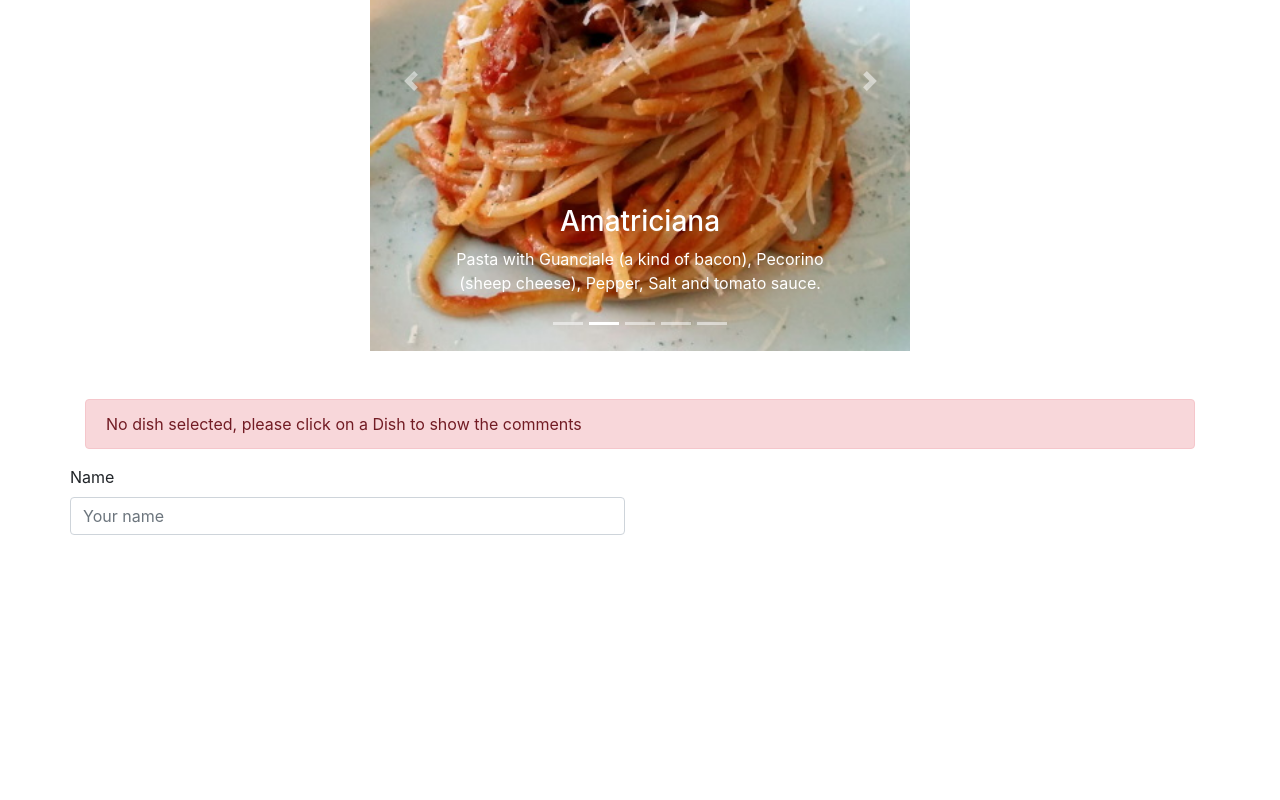
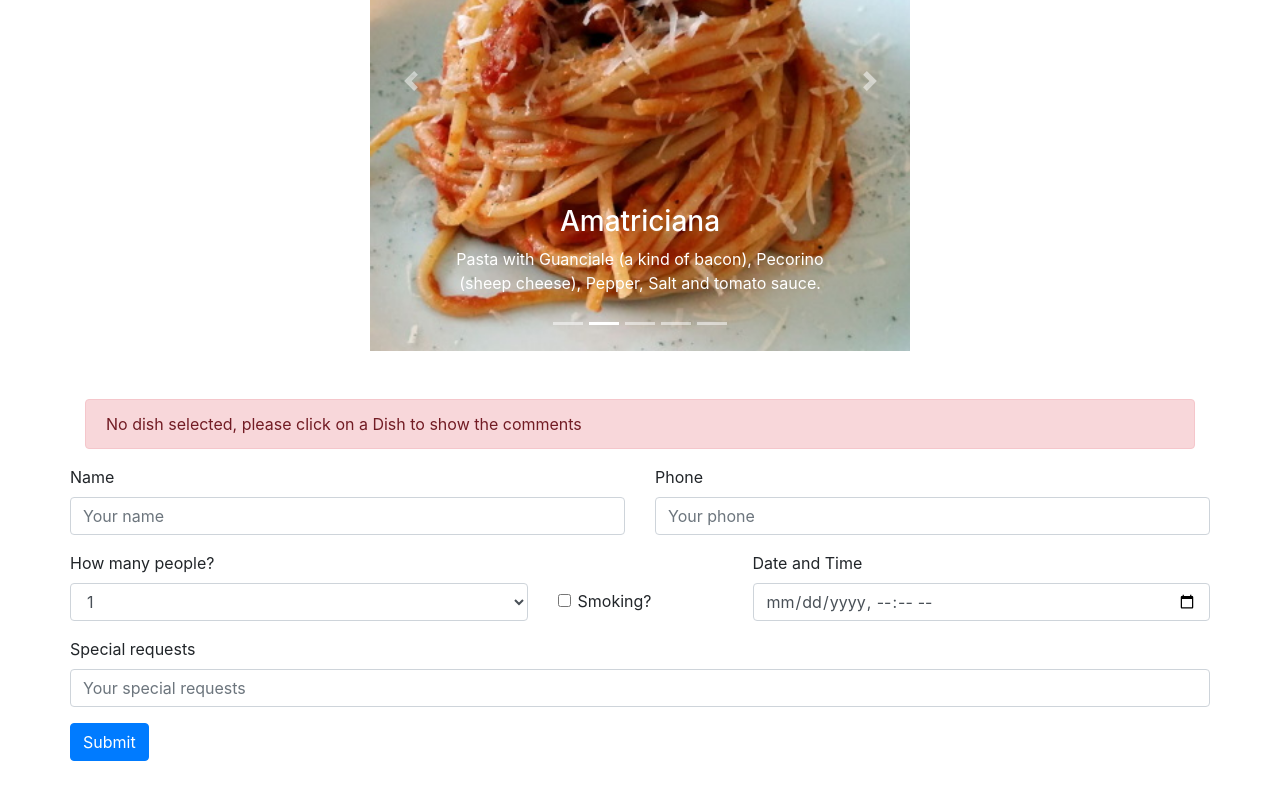
Before and after one commit to youCanCallMeStevie/M4-D4-Strivestaurant-p3, a React (Create React App) app: page / in a window 1280 px wide. Shown: the part 412-1212 px from the top of the page. Before the commit the page ends 963 px from the top, so only its background shows below. Built offline with nearby package versions, Linux system fonts and the light colour scheme.

Commit message:
Updates form

```diff
--- a/src/components/ReservationForm.jsx
+++ b/src/components/ReservationForm.jsx
@@ -1,12 +1,12 @@
 import React from 'react'
-import { Col, Form, Row } from 'react-bootstrap'
+import { Button, Col, Form, Row } from 'react-bootstrap'
 
 class ReservationForm extends React.Component {
     state = {
         reservation: {
             name: '',
             phone: '',
-            numberOfPersons: 1,
+            numberOfPersons: '1',
             smoking: false,
             dateTime: '',
             specialRequests: ''
@@ -14,16 +14,53 @@ class ReservationForm extends React.Component {
     }
 
     updateReservationField = (e) => {
-        let reservation = { ...this.state.reservation }
+        let reservation = { ...this.state.reservation } // creating a copy of the current state
         let currentId = e.currentTarget.id // 'name', 'phone', etc.
 
-        reservation[currentId] = e.currentTarget.value
+        if (currentId === 'smoking') {
+            reservation[currentId] = e.currentTarget.checked
+        } else {
+            reservation[currentId] = e.currentTarget.value // e.currentTarget.value is the keystroke
+        }
+        //reservation['name'] --> reservation.name = 'S'
+        //reservation['phone'] --> reservation.phone = '3'
         this.setState({ reservation: reservation })
+    }
+
+    submitReservation = async (e) => {
+        e.preventDefault();
+        try {
+            let response = await fetch('https://striveschool.herokuapp.com/api/reservation',
+                {
+                    method: 'POST',
+                    body: JSON.stringify(this.state.reservation),
+                    headers: new Headers({
+                        "Content-Type": "application/json"
+                    })
+                })
+            if (response.ok) {
+                alert('Reservation saved!')
+                this.setState({
+                    reservation: {
+                        name: '',
+                        phone: '',
+                        numberOfPersons: '1',
+                        smoking: false,
+                        dateTime: '',
+                        specialRequests: ''
+                    }
+                })
+            } else {
+                console.log('an error occurred')
+            }
+        } catch (e) {
+            console.log(e)
+        }
     }
 
     render() {
         return (
-            <Form className="w-100" onSubmit={this.submitReservation}>
+            <Form className="w-100 mb-5" onSubmit={this.submitReservation}>
                 <Row>
                     <Col md={6}>
                         <Form.Group>
@@ -39,7 +76,89 @@ class ReservationForm extends React.Component {
                             />
                         </Form.Group>
                     </Col>
+                    <Col md={6}>
+                        <Form.Group>
+                            <Form.Label htmlFor="phone">Phone</Form.Label>
+                            <Form.Control
+                                type="number"
+                                name="phone"
+                                id="phone"
+                                placeholder="Your phone"
+                                required
+                                value={this.state.reservation.phone}
+                                onChange={this.updateReservationField}
+                            />
+                        </Form.Group>
+                    </Col>
                 </Row>
+                <Row>
+                    <Col md={5}>
+                        <Form.Group>
+                            <Form.Label htmlFor="numberOfPersons">
+                                How many people?
+                            </Form.Label>
+                            <Form.Control
+                                as="select"
+                                name="numberOfPersons"
+                                id="numberOfPersons"
+                                value={this.state.reservation.numberOfPersons}
+                                onChange={this.updateReservationField}
+                            >
+                                <option>1</option>
+                                <option>2</option>
+                                <option>3</option>
+                                <option>4</option>
+                                <option>5</option>
+                                <option>6</option>
+                                <option>7</option>
+                                <option>8</option>
+                            </Form.Control>
+                        </Form.Group>
+                    </Col>
+                    <Col md={2} className="flex flex-column align-self-end">
+                        <Form.Group>
+                            <Form.Label>
+                                <Form.Check
+                                    type="checkbox"
+                                    id="smoking"
+                                    label="Smoking?"
+                                    checked={this.state.reservation.smoking}
+                                    onChange={this.updateReservationField}
+                                />
+                            </Form.Label>
+                        </Form.Group>
+                    </Col>
+                    <Col md={5}>
+                        <Form.Group>
+                            <Form.Label htmlFor="dateTime">Date and Time</Form.Label>
+                            <Form.Control
+                                type="datetime-local"
+                                name="dateTime"
+                                id="dateTime"
+                                placeholder="Date and Time"
+                                value={this.state.reservation.dateTime}
+                                onChange={this.updateReservationField}
+                                required
+                            />
+                        </Form.Group>
+                    </Col>
+                </Row>
+                <Row>
+                    <Col md={12}>
+                        <Form.Group>
+                            <Form.Label htmlFor="specialRequests">Special requests</Form.Label>
+                            <Form.Control
+                                type="text"
+                                name="specialRequests"
+                                id="specialRequests"
+                                placeholder="Your special requests"
+                                value={this.state.reservation.specialRequests}
+                                onChange={this.updateReservationField}
+                            />
+                        </Form.Group>
+                    </Col>
+                </Row>
+                <Button type="submit">Submit</Button>
             </Form>
         )
     }
```
